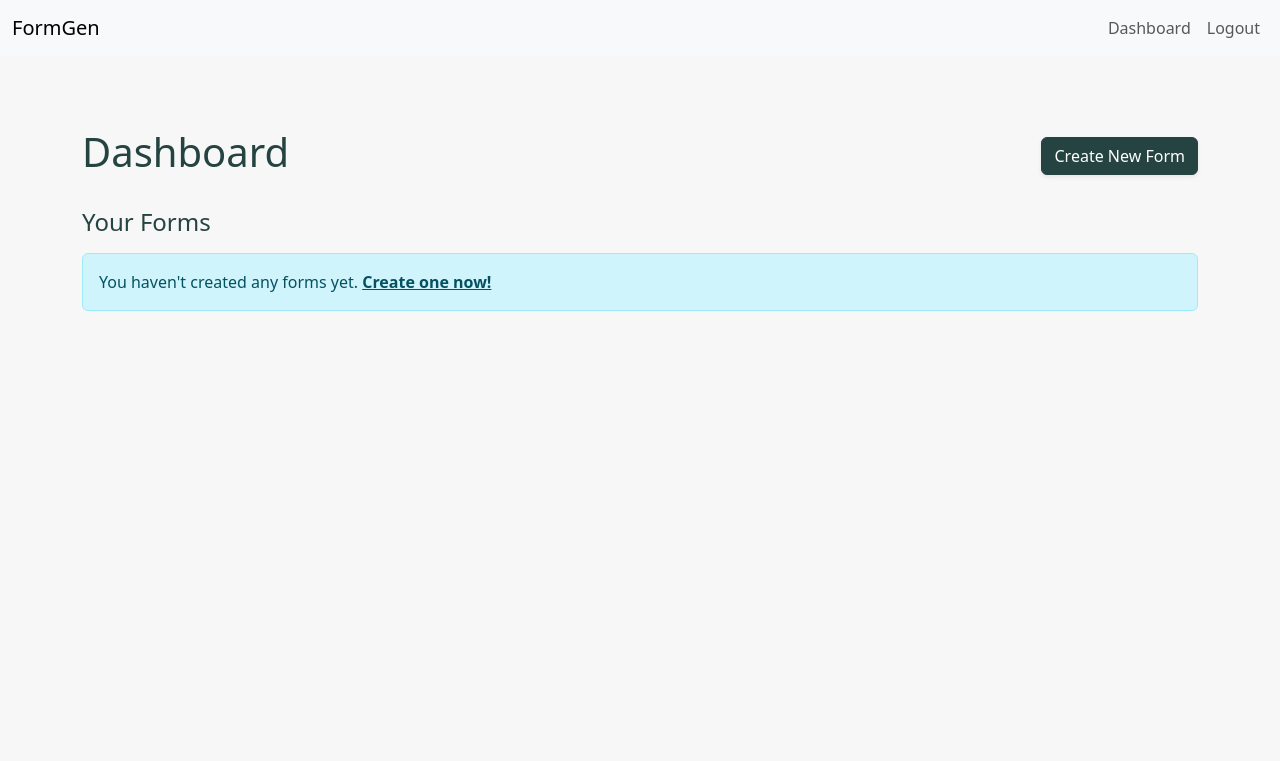
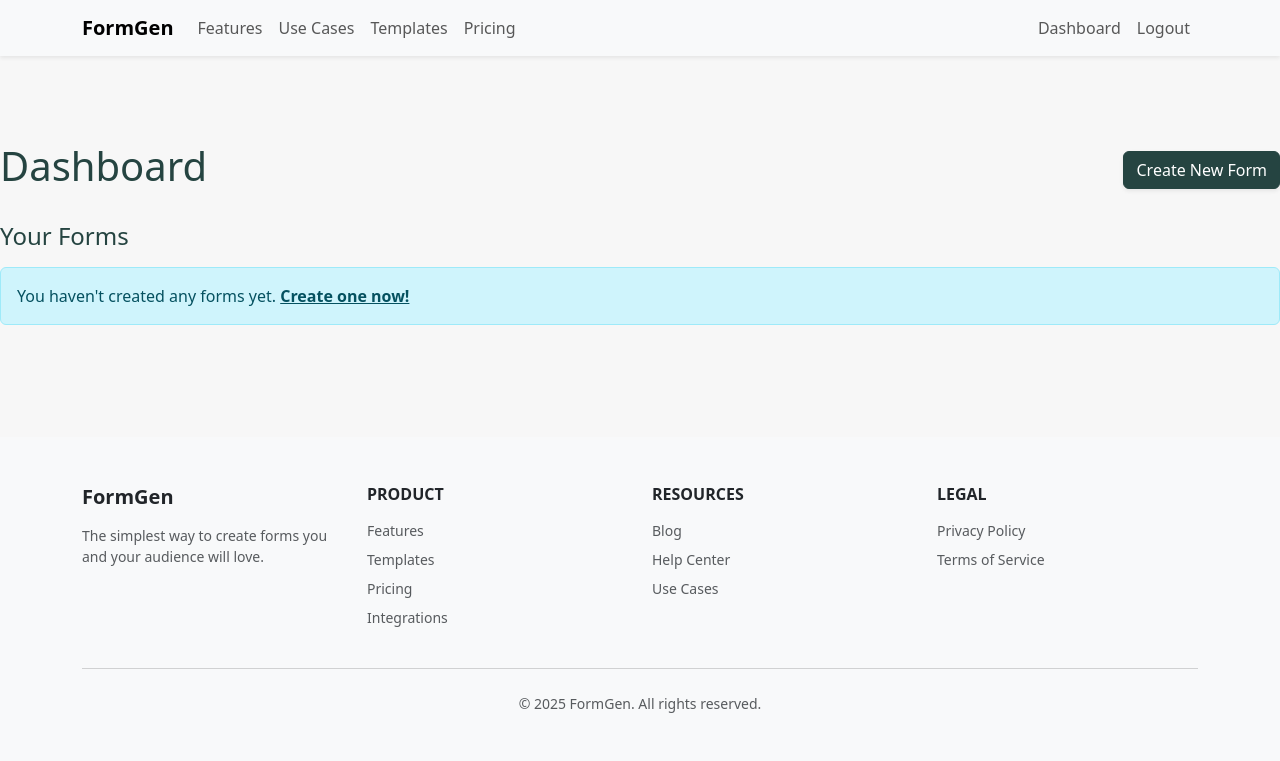
Before and after one commit to SirPelzy/form-generator, a Flask app: page /dashboard in a window 1280 px wide. Shown: the top 761 px of the page. Run offline with Flask 3, Linux system fonts and the light colour scheme; the visitor is signed in with stand-in values (Sample User, id 1); data that the repository does not hold is empty; some libraries are stand-ins or nearby versions.

Commit message:
Update layout.html
revert from here if any issues

```diff
--- a/templates/layout.html
+++ b/templates/layout.html
@@ -4,7 +4,7 @@
     <meta charset="utf-8">
     <meta name="viewport" content="width=device-width, initial-scale=1">
     {# SEO Meta Description #}
-    <meta name="description" content="Create custom web forms easily with our no-code form builder. Embed forms on your website to collect leads, feedback, and registrations. View submissions instantly.">
+    <meta name="description" content="Create beautiful, simple web forms and surveys without code. Embed anywhere, view responses instantly. Get started free with FormGen.">
 
     {% if title %}
         <title>{{ title }}</title> {# Title set in routes #}
@@ -28,27 +28,44 @@
 
     </head>
 <body>
-    <nav class="navbar navbar-expand-lg navbar-light bg-light">
-      <div class="container-fluid">
-        <a class="navbar-brand" href="{{ url_for('home') }}">FormGen</a>
+    <header>
+    <nav class="navbar navbar-expand-lg navbar-light bg-light fixed-top shadow-sm"> {# Added fixed-top, shadow #}
+      <div class="container"> {# Use container for centered content #}
+        <a class="navbar-brand fw-bold" href="{{ url_for('home') }}">FormGen</a> {# Example Name #}
         <button class="navbar-toggler" type="button" data-bs-toggle="collapse" data-bs-target="#navbarNav" aria-controls="navbarNav" aria-expanded="false" aria-label="Toggle navigation">
           <span class="navbar-toggler-icon"></span>
         </button>
         <div class="collapse navbar-collapse" id="navbarNav">
+          {# Main Nav Links - Optional: Add later if needed #}
+          <ul class="navbar-nav me-auto mb-2 mb-lg-0">
+            <li class="nav-item">
+              <a class="nav-link" href="#features">Features</a> {# Link to section on page #}
+            </li>
+            <li class="nav-item">
+              <a class="nav-link" href="#use-cases">Use Cases</a> {# Link to section on page #}
+            </li>
+             <li class="nav-item">
+              <a class="nav-link" href="#">Templates</a> {# Link to future page #}
+            </li>
+            <li class="nav-item">
+               {# Link to future /pricing page #}
+              <a class="nav-link" href="#">Pricing</a>
+            </li>
+          </ul>
+          {# Auth Links - Keep Updated Version #}
           <ul class="navbar-nav ms-auto mb-2 mb-lg-0">
             {% if current_user.is_authenticated %}
               <li class="nav-item">
                 <a class="nav-link" href="{{ url_for('dashboard') }}">Dashboard</a>
               </li>
               <li class="nav-item">
-              <a class="nav-link" href="{{ url_for('logout') }}">Logout</a> </li>
+                <a class="nav-link" href="{{ url_for('logout') }}">Logout</a>
+              </li>
             {% else %}
-              <li class="nav-item me-2"> {# Added margin-end for spacing #}
-                  {# Simple text link for Login #}
+              <li class="nav-item me-2">
                 <a class="nav-link login-link" href="{{ url_for('login') }}">Log in</a>
               </li>
               <li class="nav-item">
-                  {# Button with custom dark style for Sign Up #}
                 <a class="btn btn-sm btn-signup" href="{{ url_for('register') }}">Sign up</a>
               </li>
             {% endif %}
@@ -56,23 +73,75 @@
         </div>
       </div>
     </nav>
+</header>
 
-    <main role="main" class="container mt-4">
+    {# Add padding-top to body to offset fixed navbar #}
+<main role="main" style="padding-top: 70px;"> {# Adjust padding value based on navbar height #}
+    {# Flash messages section - keep as is #}
+    <div class="container mt-4">
      {% with messages = get_flashed_messages(with_categories=true) %}
-          {% if messages %}
-            {% for category, message in messages %}
-              <div class="alert alert-{{ category }} alert-dismissible fade show" role="alert">
-                {{ message }}
-                <button type="button" class="btn-close" data-bs-dismiss="alert" aria-label="Close"></button>
+        {# ... flash message loop ... #}
+     {% endwith %}
     </div>
-            {% endfor %}
-          {% endif %}
-        {% endwith %}
 
+    {# Main content block where home.html etc. content goes #}
     {% block content %}{% endblock %}
 </main>
 
-    <script src="https://cdn.jsdelivr.net/npm/bootstrap@5.3.3/dist/js/bootstrap.bundle.min.js" integrity="sha384-YvpcrYf0tY3lHB60NNkmXc5s9fDVZLESaAA55NDzOxhy9GkcIdslK1eN7N6jIeHz" crossorigin="anonymous"></script>
+{# --- ADD Comprehensive Footer --- #}
+<footer class="py-5 mt-5 bg-light text-muted"> {# Use bg-light or a custom dark bg #}
+    <div class="container">
+        <div class="row g-4">
+            {# Column 1: Brand/About #}
+            <div class="col-lg-3 col-md-6 mb-4 mb-lg-0">
+                <h5 class="fw-bold text-dark mb-3">FormGen</h5> {# Use text-dark for heading #}
+                <p class="small">The simplest way to create forms you and your audience will love.</p>
+                {# Add social icons later #}
+            </div>
+            {# Column 2: Product Links #}
+            <div class="col-lg-3 col-md-6 mb-4 mb-lg-0">
+                <h6 class="text-uppercase fw-bold text-dark mb-3">Product</h6>
+                <ul class="list-unstyled small">
+                    <li class="mb-2"><a href="#features" class="text-muted text-decoration-none">Features</a></li>
+                    <li class="mb-2"><a href="#" class="text-muted text-decoration-none">Templates</a></li>
+                    <li class="mb-2"><a href="#" class="text-muted text-decoration-none">Pricing</a></li>
+                    <li class="mb-2"><a href="#" class="text-muted text-decoration-none">Integrations</a></li> {# Future #}
+                </ul>
+            </div>
+            {# Column 3: Resources #}
+            <div class="col-lg-3 col-md-6 mb-4 mb-lg-0">
+                 <h6 class="text-uppercase fw-bold text-dark mb-3">Resources</h6>
+                 <ul class="list-unstyled small">
+                    <li class="mb-2"><a href="#" class="text-muted text-decoration-none">Blog</a></li> {# Future #}
+                    <li class="mb-2"><a href="#" class="text-muted text-decoration-none">Help Center</a></li> {# Future #}
+                    <li class="mb-2"><a href="#use-cases" class="text-muted text-decoration-none">Use Cases</a></li>
+                </ul>
+            </div>
+             {# Column 4: Legal #}
+            <div class="col-lg-3 col-md-6 mb-4 mb-lg-0">
+                <h6 class="text-uppercase fw-bold text-dark mb-3">Legal</h6>
+                <ul class="list-unstyled small">
+                    {# Create these pages later #}
+                    <li class="mb-2"><a href="#" class="text-muted text-decoration-none">Privacy Policy</a></li>
+                    <li class="mb-2"><a href="#" class="text-muted text-decoration-none">Terms of Service</a></li>
+                </ul>
+            </div>
+        </div>
+        <hr class="my-4">
+        <div class="text-center small">
+            &copy; 2025 FormGen. All rights reserved.
+        </div>
+    </div>
+</footer>
+{# --- END Footer --- #}
+
+   {# --- Scripts (Keep Bootstrap JS and Copy functions) --- #}
+<script src="https://cdn.jsdelivr.net/npm/bootstrap@5.3.3/dist/js/bootstrap.bundle.min.js" ...></script>
+<script>
+function copyEmbedCode(textAreaId, buttonElement) { /* ... */ }
+function copyDirectLink(inputId, buttonElement) { /* ... */ }
+</script>
+{# --- End Scripts --- #}
 
 </body>
 </html>
```
Lines whose indentation alone changed are shown as unchanged.
